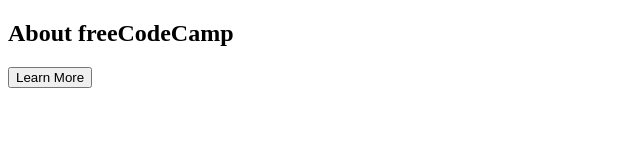
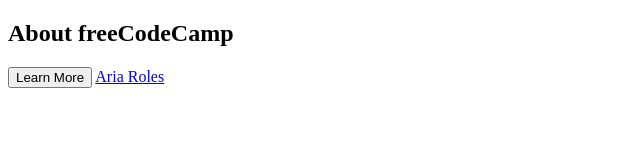
Before and after one commit to JustineBetito/Streak, a plain HTML site: page Accessibility/waiariademo.html in a window 1280 px wide. Shown: the full height of the page, 0-640 px from the left. Drawn offline with Linux system fonts and the light colour scheme.

Commit message:
added link for aria roles

```diff
--- a/Accessibility/waiariademo.html
+++ b/Accessibility/waiariademo.html
@@ -10,5 +10,10 @@
     <h2 id="header-id">About freeCodeCamp</h2>
 <button id="button-id" aria-labelledby="header-id button-id">Learn More</button>
 
+
+<!-- Should Memorirze Aria Roles -->
+
+<a href="https://www.freecodecamp.org/learn/responsive-web-design-v9/lecture-introduction-to-aria/what-are-aria-roles">Aria Roles</a>
+
 </body>
 </html>
```
